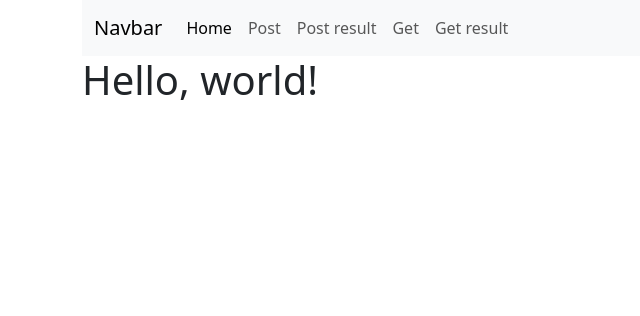
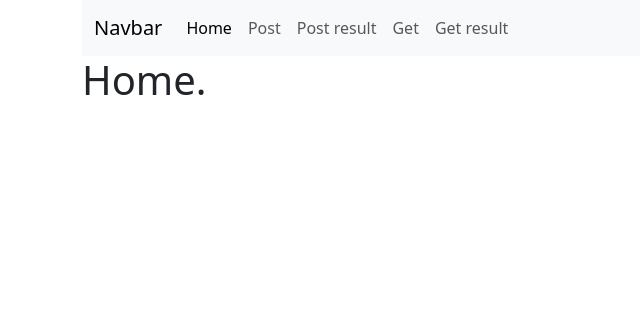
Before and after one commit to Josgar123/4013NW2, a PHP site: page / in a window 1280 px wide. Shown: the top 316 px of the page, without its empty margins (0-640 px from the left). Run offline with PHP 8.4, Linux system fonts and the light colour scheme.

Commit message:
Update index.php

```diff
--- a/index.php
+++ b/index.php
@@ -1,8 +1,9 @@
 <?php
+$pageTitle = "Home";
 include "view-header.php";
 ?>
 
-    <h1>Hello, world!</h1>
+    <h1>Home.</h1>
    <?php
 include "view-footer.php";
     ?>
```
